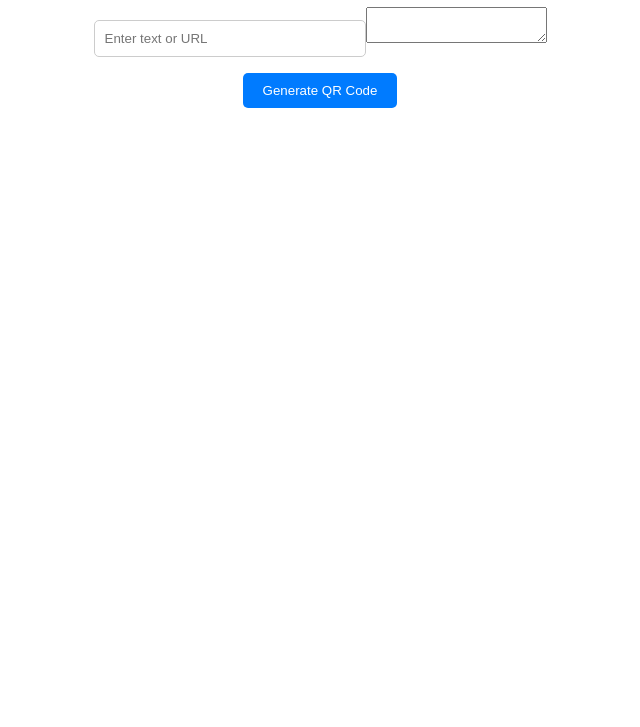
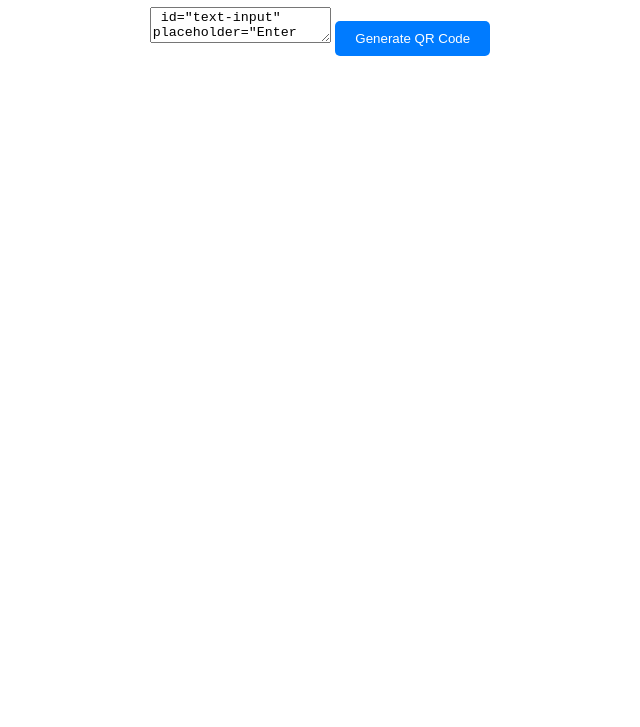
Before and after one commit to bharatk098/qrcodegenerator.github.io, a plain HTML site: page index.html in a window 1280 px wide. Shown: the part 73-800 px from the top of the page, without its empty margins (320-960 px from the left). Drawn offline with Linux system fonts and the light colour scheme.

Commit message:
Update index.html

```diff
--- a/index.html
+++ b/index.html
@@ -11,7 +11,7 @@
 <body>
     <h1>QR Code Generator</h1>
     <div class="input-container">
-        <P><input type="text" id="text-input" placeholder="Enter text or URL"><textarea></textarea> </P>
+        <textarea> id="text-input" placeholder="Enter text or URL"></textarea>
         <button id="generate-button">Generate QR Code</button>
     </div>
     <div id="qr-code-container">
```
